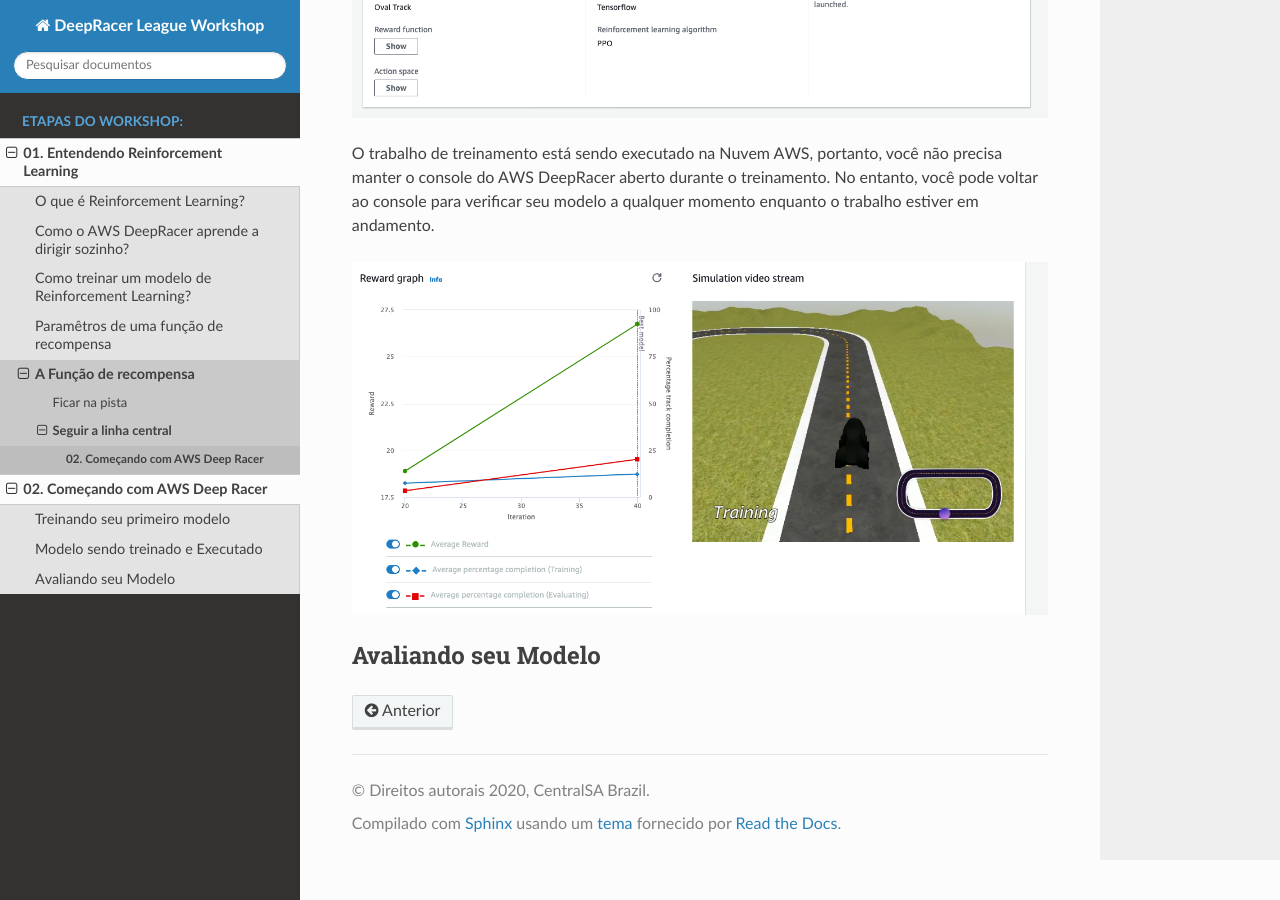
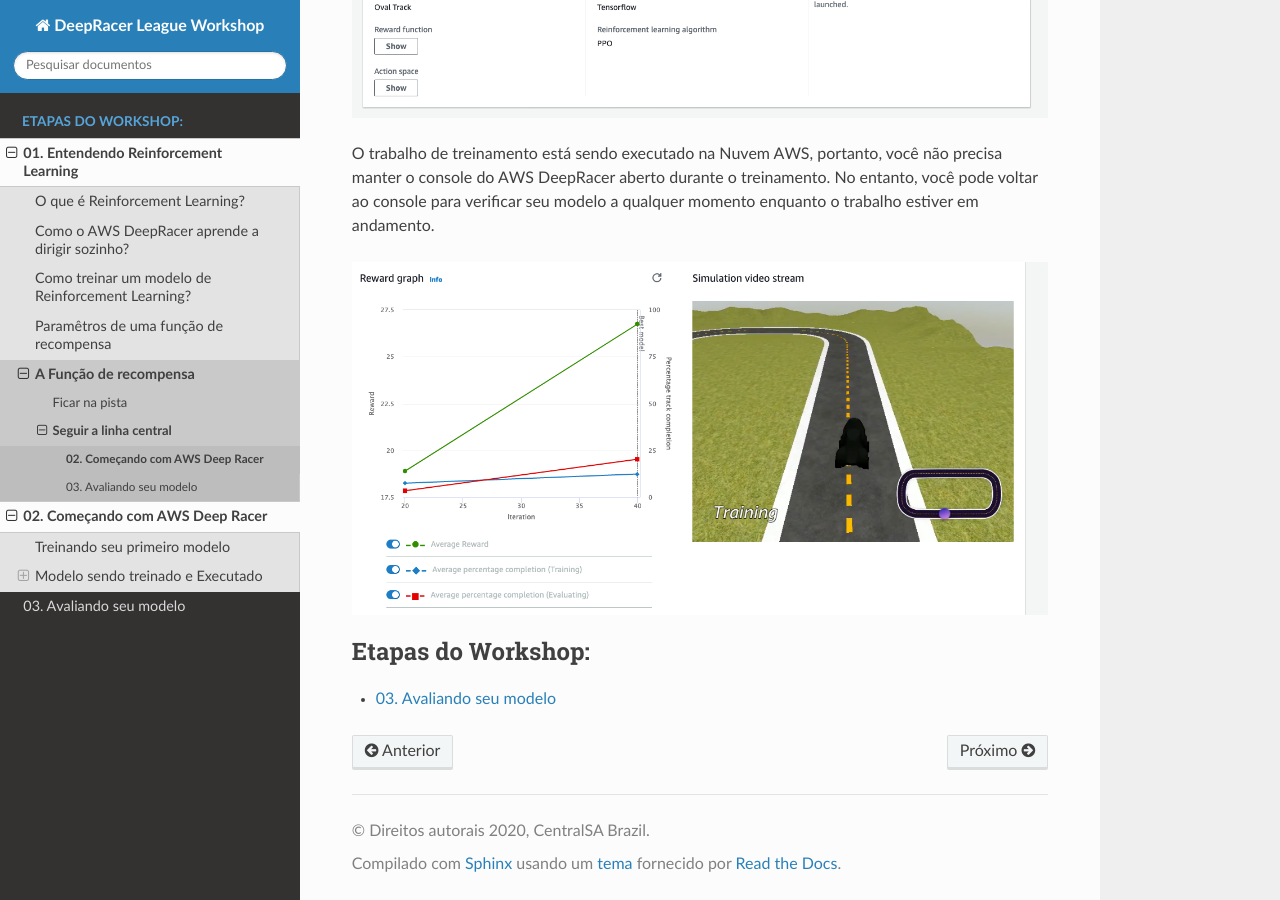
Before and after one commit to BRCentralSA/deep-racer-league-workshop, a Sphinx documentation site: the page built from docs/deep_racer_model.rst, in a window 1280 px wide and 900 px high, scrolled down 5010 px. Built offline with Sphinx 7.4.7 and the Read the Docs theme 2.0.0, drawn with Linux system fonts in a browser that asks for light colours.

Commit message:
docs: Added evaluate model session

```diff
--- a/docs/deep_racer_model.rst
+++ b/docs/deep_racer_model.rst
@@ -120,5 +120,9 @@
 
 .. image:: _static/quick_start/console10.png
 
-Avaliando seu Modelo
-----------------------------------
+
+.. toctree::
+   :caption: Etapas do Workshop:
+   :maxdepth: 2
+
+   evaluate_model
--- a/docs/index.rst
+++ b/docs/index.rst
@@ -35,3 +35,4 @@
 
    reinforcement_learning
    deep_racer_model
+   evaluate_model
--- a/docs/reinforcement_learning.rst
+++ b/docs/reinforcement_learning.rst
@@ -217,3 +217,4 @@
    :maxdepth: 2
 
    deep_racer_model
+   evaluate_model
```
Also changed, not shown: docs/evaluate_model.rst (added, +51 -0 lines), docs/_static/quick_start/evaluate01.png (added), docs/_static/quick_start/evaluate02.png (added), docs/_static/quick_start/evaluate03.png (added), docs/_static/quick_start/evaluate04.png (added), docs/_static/quick_start/evaluate05.png (added), docs/_static/quick_start/evaluate06.png (added).
